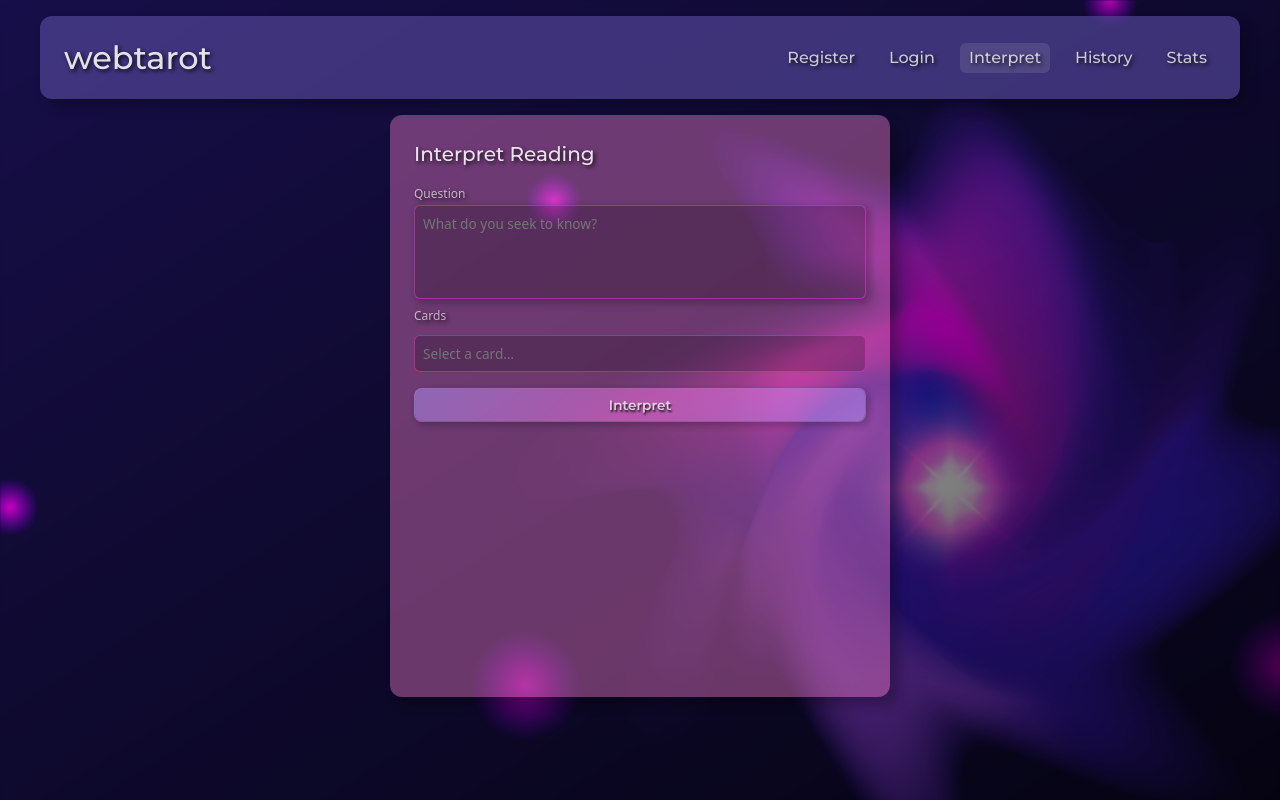
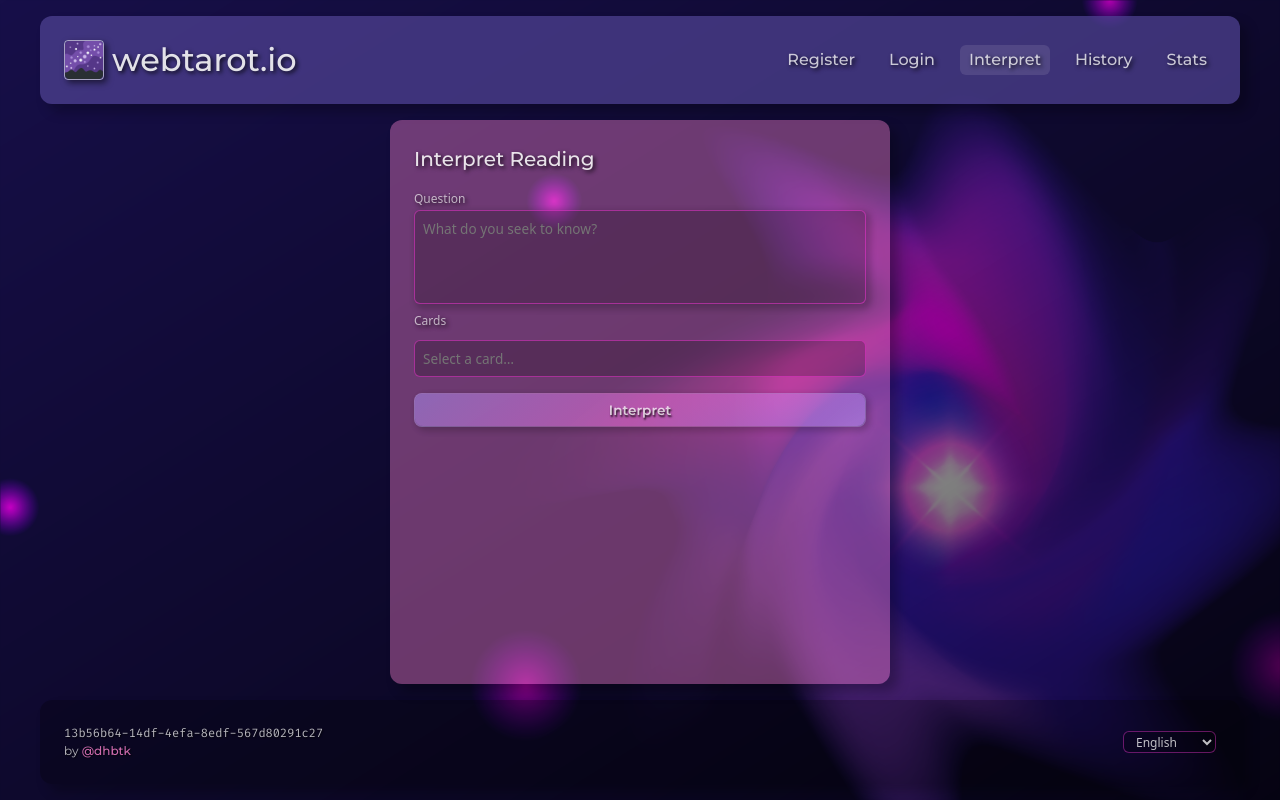
Before and after one commit to dhbtk/webtarot, a React (Vite) app in the folder frontend/: page /interpretations/new in a window 1280 px wide. Built offline with nearby package versions, Linux system fonts and the light colour scheme; a web font is replaced by a local one.

Commit message:
webtarot.io

```diff
--- a/frontend/index.html
+++ b/frontend/index.html
@@ -4,28 +4,28 @@
   <meta charset="UTF-8"/>
   <link rel='shortcut icon' type='image/x-icon' href='/favicon.ico'/>
   <meta name="viewport" content="width=device-width, initial-scale=1.0, maximum-scale=1.0, user-scalable=no"/>
-  <title>webtarot</title>
+  <title>webtarot.io</title>
   <!-- Primary Meta Tags -->
-  <meta name="title" content="webtarot"/>
-  <meta name="description" content="tire seu webtarot descubra seu webdestino"/>
+  <meta name="title" content="webtarot.io"/>
+  <meta name="description" content="tire seu webtarot ✨ descubra seu webdestino"/>
 
   <!-- Canonical URL (update to your deployed URL) -->
-  <link rel="canonical" href="https://webtarot.dhbtk.com/"/>
+  <link rel="canonical" href="https://webtarot.io/"/>
 
   <!-- Open Graph / Facebook -->
   <meta property="og:type" content="website"/>
-  <meta property="og:url" content="https://webtarot.dhbtk.com/"/>
-  <meta property="og:title" content="webtarot"/>
-  <meta property="og:description" content="tire seu webtarot descubra seu webdestino"/>
-  <meta property="og:image" content="https://webtarot.dhbtk.com/og_image.png"/>
+  <meta property="og:url" content="https://webtarot.io/"/>
+  <meta property="og:title" content="webtarot.io"/>
+  <meta property="og:description" content="tire seu webtarot ✨ descubra seu webdestino"/>
+  <meta property="og:image" content="https://webtarot.io/og_image.png"/>
   <meta property="og:locale" content="pt_BR"/>
 
   <!-- Twitter -->
   <meta name="twitter:card" content="summary_large_image"/>
-  <meta name="twitter:url" content="https://webtarot.dhbtk.com/"/>
+  <meta name="twitter:url" content="https://webtarot.io/"/>
   <meta name="twitter:title" content="webtarot"/>
-  <meta name="twitter:description" content="tire seu webtarot descubra seu webdestino"/>
-  <meta name="twitter:image" content="https://webtarot.dhbtk.com/og_image.png"/>
+  <meta name="twitter:description" content="tire seu webtarot ✨ descubra seu webdestino"/>
+  <meta name="twitter:image" content="https://webtarot.io/og_image.png"/>
 
   <!-- Theme colors (optional) -->
   <meta name="theme-color" content="#0f172a"/>
--- a/frontend/src/components/layout/AppShell.tsx
+++ b/frontend/src/components/layout/AppShell.tsx
@@ -4,6 +4,7 @@ import { useTranslation } from 'react-i18next'
 import { MenuOutlined } from '@ant-design/icons'
 import styled from 'styled-components'
 import { useUser } from '../../context/useUser'
+import logoUrl from '../../assets/logo.png'
 
 const Header = styled.header`
   background-color: rgb(82 69 150 / 0.7);
@@ -15,6 +16,15 @@ const Header = styled.header`
   gap: 0.5rem;
   box-shadow: 0.5rem 0.5rem 0.75rem 0 rgba(0, 0, 0, 0.25);
   animation: slide-from-top var(--anim-duration) var(--anim-function) forwards;
+
+  img.logo {
+    height: 2.5rem;
+    width: 2.5rem;
+    object-fit: contain;
+    border-radius: 0.25rem;
+    border: 1px solid rgb(var(--white-rgb) / 0.55);
+    box-shadow: 3px 3px 6px 0 rgb(var(--black-rgb) / 0.55);
+  }
 
   h1 {
     margin: 0;
@@ -124,6 +134,7 @@ export const AppShell: React.FC<React.PropsWithChildren> = ({ children }) => {
                            aria-controls="menu" title={t('aria.openMenu')}>
             <MenuOutlined/>
           </HamburgerButton>
+          <img className="logo" alt={t('hero.logo_alt')} src={logoUrl}/>
           <h1>{t('hero.title')}</h1>
         </Link>
         <nav>
--- a/frontend/src/components/layout/Footer.tsx
+++ b/frontend/src/components/layout/Footer.tsx
@@ -2,23 +2,34 @@ import styled from 'styled-components'
 import { useUser } from '../../context/useUser'
 import { useTranslation } from 'react-i18next'
 import { Link } from '@tanstack/react-router'
+import React from 'react'
 
 const FooterWrapper = styled.footer`
   margin-top: auto;
-  background-color: rgb(var(--black-rgb) / 0.25);
-  padding: 1.5rem;
-  border-radius: 0.75rem;
   width: 100%;
   display: flex;
   align-items: center;
   justify-content: space-between;
   gap: 1.5rem;
-  box-shadow: 0.5rem 0.5rem 0.75rem 0 rgba(0, 0, 0, 0.25);
   animation: fade-in var(--anim-duration) var(--anim-function) forwards;
   animation-delay: calc(var(--anim-duration) * 2);
   opacity: 0;
-  color: rgb(var(--white-rgb) / 0.5);
   text-shadow: 1px 1px 2px rgb(var(--black-rgb) / 0.8);
+  color: rgb(var(--white-rgb) / 0.75);
+
+  &.layout-only a {
+    color: rgb(var(--white-rgb) / 0.85);
+    font-weight: 500;
+    text-decoration: underline;
+  }
+
+  &:not(.layout-only) {
+    background-color: rgb(var(--black-rgb) / 0.25);
+    padding: 1.5rem;
+    border-radius: 0.75rem;
+    box-shadow: 0.5rem 0.5rem 0.75rem 0 rgba(0, 0, 0, 0.25);
+    color: rgb(var(--white-rgb) / 0.7);
+  }
 
   font-size: var(--fs-xs);
 
@@ -52,7 +63,7 @@ const LocaleSelect = styled.select`
   }
 `
 
-export const Footer = () => {
+export const Footer: React.FC<{ minimal: boolean | undefined }> = ({ minimal }) => {
   const { i18n, t } = useTranslation()
   const { user } = useUser()
 
@@ -61,15 +72,18 @@ export const Footer = () => {
   }
 
   return (
-    <FooterWrapper>
+    <FooterWrapper className={minimal ? 'layout-only' : ''}>
       <span>
-        {'authenticated' in user && (
+        {'authenticated' in user ? (
           <>
             <Link to="/logout">Log out</Link>
           </>
+        ) : (
+          <code>{user.anonymous.id}</code>
         )}
+        <br/>
+      <span>{t('layout.footer.madeBy')} <a href="https://github.com/dhbtk" target="_blank">@dhbtk</a>
       </span>
-      <span>{t('layout.footer.madeBy')} <a href="https://github.com/dhbtk" target="_blank">@dhbtk</a>
       </span>
       <LocaleSelect
         aria-label={t('layout.footer.languageAriaLabel')}
--- a/frontend/src/components/reading/form/InterpretationForm.tsx
+++ b/frontend/src/components/reading/form/InterpretationForm.tsx
@@ -13,20 +13,23 @@ import Fuse from 'fuse.js'
 import { useTranslation } from 'react-i18next'
 
 const allArcana = getAllArcana()
-const mappedArcana = allArcana.map((arc, index) => ({ name: arcanaLabel(arc), id: index }))
 
 export default function InterpretationForm () {
   const router = useRouter()
   const queryClient = useQueryClient()
-  const { t } = useTranslation()
+  const { t, i18n } = useTranslation()
   const [question, setQuestion] = useState('')
   const [cards, setCards] = useState<Card[]>([])
   const [submitting, setSubmitting] = useState(false)
   const [error, setError] = useState<string | null>(null)
 
+  const mappedArcana = useMemo(() => allArcana.map((arc, index) => ({
+    name: arcanaLabel(arc),
+    id: index
+  })), [i18n.language])
   const filteredArcana = useMemo(() => {
     return mappedArcana.filter(arc => !cards.some(card => arcanaLabel(card.arcana) === arc.name))
-  }, [cards])
+  }, [cards, mappedArcana])
 
   const [query, setQuery] = useState('')
 
--- a/frontend/src/locales/en.json
+++ b/frontend/src/locales/en.json
@@ -130,10 +130,15 @@
     },
     "new": {
       "title": "New Reading"
+    },
+    "notification": {
+      "title": "Your interpretation is ready!",
+      "body": "Check it out!",
+      "enable": "Send notification when ready"
     }
   },
   "hero": {
-    "title": "webtarot",
+    "title": "webtarot.io",
     "tagline1": "read your webtarot",
     "tagline2": "discover your webdestiny"
   },
--- a/frontend/src/locales/pt.json
+++ b/frontend/src/locales/pt.json
@@ -130,10 +130,15 @@
     },
     "new": {
       "title": "Nova tiragem"
+    },
+    "notification": {
+      "title": "A interpretação de sua tiragem está pronta!",
+      "body": "Venha ver!",
+      "enable": "Enviar notificação quando ficar pronta"
     }
   },
   "hero": {
-    "title": "webtarot",
+    "title": "webtarot.io",
     "tagline1": "tire seu webtarot",
     "tagline2": "descubra seu webdestino"
   },
--- a/frontend/src/routes/profile.tsx
+++ b/frontend/src/routes/profile.tsx
@@ -15,6 +15,7 @@ import { useCurrentUserQuery, useUpdateUserMutation } from '../backend/queries'
 import { useMutation, useQuery } from '@tanstack/react-query'
 import type { User } from '../backend/models'
 import { useUser } from '../context/useUser'
+import { Footer } from '../components/layout/Footer.tsx'
 
 export const Route = createFileRoute('/profile')({
   component: RouteComponent,
@@ -104,7 +105,7 @@ function RouteComponent () {
                 name="email"
                 autoComplete="email"
                 value={email}
-                onChange={(e) => setEmail(e.target.value)}
+                onChange={(e: { target: { value: string } }) => setEmail(e.target.value)}
                 required
                 placeholder={t('profile.emailPlaceholder', 'you@example.com')}
               />
@@ -115,7 +116,6 @@ function RouteComponent () {
             <InputWrapper>
               <Textarea
                 name="selfDescription"
-                defaultValue={selfDescription}
                 value={selfDescription}
                 onChange={(e) => setSelfDescription(e.target.value)}
                 rows={10}
@@ -139,6 +139,7 @@ function RouteComponent () {
           </SubmitButton>
         </Form>
       </FormWrapper>
+      <Footer/>
     </PageWrapper>
   )
 }
--- a/frontend/src/routes/readings.tsx
+++ b/frontend/src/routes/readings.tsx
@@ -3,6 +3,7 @@ import ReadingForm from '../components/reading/form/ReadingForm.tsx'
 import styled from 'styled-components'
 import useWindowDimensions from '../util/useWindowDimensions.ts'
 import { useTranslation } from 'react-i18next'
+import { Footer } from '../components/layout/Footer.tsx'
 
 export const Route = createFileRoute('/readings')({
   component: RouteComponent,
@@ -54,6 +55,7 @@ function RouteComponent () {
             <FormWrapper>
               <h2>{t('reading.new.title')}</h2>
               <ReadingForm/>
+              <Footer minimal/>
             </FormWrapper>
           )}
         </MatchRoute>
--- a/frontend/src/routes/readings/$id.tsx
+++ b/frontend/src/routes/readings/$id.tsx
@@ -8,7 +8,7 @@ import { addReading, getSavedReadings, removeReading } from '../../backend/saved
 import Markdown from 'react-markdown'
 import remarkBreaks from 'remark-breaks'
 import styled from 'styled-components'
-import { useEffect } from 'react'
+import { useEffect, useState } from 'react'
 import { ReadingSubLayout } from '../../components/reading/layout/ReadingSubLayout.tsx'
 import { CardSpinner } from '../../components/reading/CardSpinner.tsx'
 import { useUser } from '../../context/useUser'
@@ -16,6 +16,7 @@ import type { InterpretationsWebsocketMessage } from '../../backend/models.ts'
 import { isInterpretationsWebsocketMessage } from '../../backend/models.ts'
 import { useTranslation } from 'react-i18next'
 import { getStoredUser } from '../../backend/user.ts'
+import logoUrl from '../../assets/logo.png'
 
 export const Route = createFileRoute('/readings/$id')({
   component: ReadingDetails
@@ -27,6 +28,17 @@ function ReadingDetails () {
   const navigate = useNavigate()
   const { t } = useTranslation()
   const { user } = useUser()
+  const [notifPermission, setNotifPermission] = useState<NotificationPermission | 'unsupported'>(() => {
+    if (typeof window === 'undefined') return 'unsupported'
+    if (!('Notification' in window)) return 'unsupported'
+    return Notification.permission
+  })
+
+  useEffect(() => {
+    // Keep local permission state in sync (in case it changes elsewhere)
+    if (!('Notification' in window)) return
+    setNotifPermission(Notification.permission)
+  }, [])
   const removeMutation = useMutation({
     mutationFn: () => {
       const currentIndex = getSavedReadings().indexOf(id)
@@ -69,6 +81,16 @@ function ReadingDetails () {
       if (isInterpretationsWebsocketMessage(data) && 'done' in data) {
         if (data.done.uuid === id) {
           queryClient.invalidateQueries({ queryKey: ['readings', id] })
+          try {
+            if (typeof document !== 'undefined' && document.visibilityState === 'hidden' && 'Notification' in window && Notification.permission === 'granted') {
+              new Notification(t('reading.notification.title'), {
+                body: t('reading.notification.body'),
+                icon: logoUrl,
+              })
+            }
+          } catch (e) {
+            // ignore notification errors
+          }
           websocket.close()
         }
       }
@@ -91,6 +113,17 @@ function ReadingDetails () {
   })
 
   const reading = query.data?.reading ?? null
+  const isNotifSupported = notifPermission !== 'unsupported'
+
+  const requestNotifications = async () => {
+    if (!('Notification' in window)) return
+    try {
+      const result = await Notification.requestPermission()
+      setNotifPermission(result)
+    } catch (e) {
+      // ignore
+    }
+  }
 
   return (
     <ReadingSubLayout>
@@ -127,6 +160,13 @@ function ReadingDetails () {
                     <>
                       <CardSpinner/>
                       <h3 style={{ textAlign: 'center' }}>{t('reading.details.waiting')}</h3>
+                      {isNotifSupported && notifPermission === 'default' && (
+                        <NotificationContainer>
+                          <NotificationButton type="button" onClick={requestNotifications}>
+                            {t('reading.notification.enable')}
+                          </NotificationButton>
+                        </NotificationContainer>
+                      )}
                     </>
                   )}
 
@@ -208,6 +248,21 @@ const MarkdownContainer = styled.div`
   }
 `
 
+const NotificationContainer = styled.div`
+  display: flex;
+  justify-content: center;
+  margin-top: 0.5rem;
+`
+
+const NotificationButton = styled.button`
+  padding: 0.35rem 0.75rem;
+  border-radius: 6px;
+  border: 1px solid rgb(var(--white-rgb) / 0.25);
+  background: rgb(var(--white-rgb) / 0.08);
+  color: inherit;
+  box-shadow: 3px 3px 6px 2px rgb(var(--black-rgb) / 0.2);
+`
+
 const ReadingTitle = styled.h2`
   font-family: var(--font-sans);
   font-size: var(--fs-lg);
```
Also changed, not shown: frontend/src/index.css (+11 -2 lines), frontend/src/routes/readings/index.tsx (+0 -9 lines), frontend/src/assets/logo.png (added).
